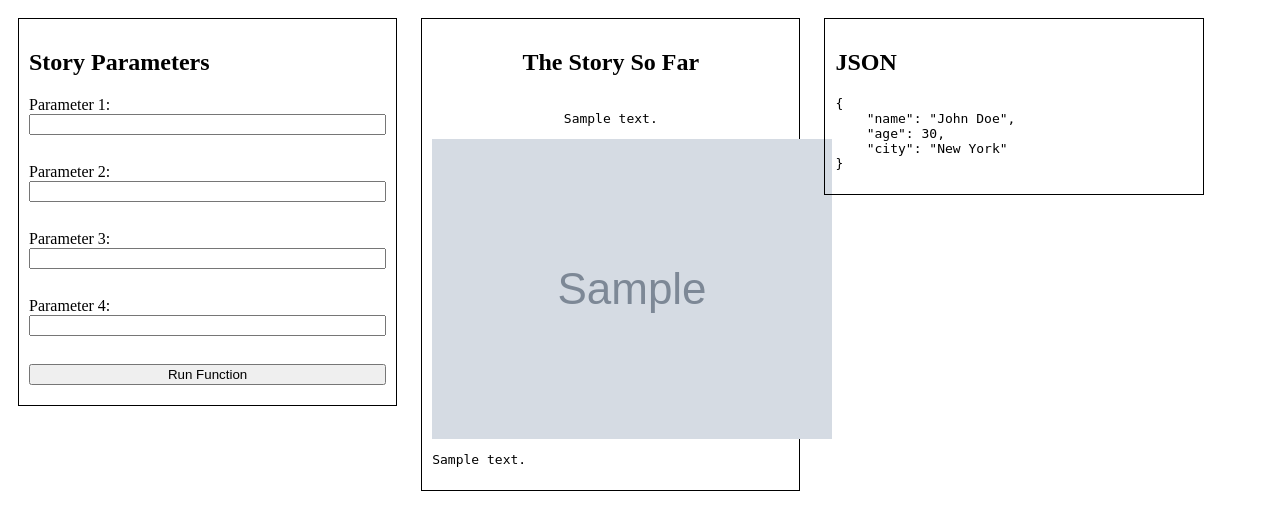
After one commit to qemqemqem/ProgGen, a Flask app: template templates/multi_panel.html in a window 1280 px wide. The commit adds this page. Shown: the top 530 px of the page. Run offline with Flask 3, Linux system fonts and the light colour scheme; the template is opened without the code that fills it: most values are stand-ins (such as "Sample title", 1, 10 or a date in 2020); grey boxes marked "Sample" are stand-in pictures.

Commit message:
Improve html

```diff
--- /dev/null
+++ b/templates/multi_panel.html
@@ -0,0 +1,117 @@
+<!DOCTYPE html>
+<html>
+<head>
+    <title>My HTML Page</title>
+    <style>
+        /* Define the styles for the panels */
+        .panel {
+            display: inline-block;
+            vertical-align: top;
+            width: 30%;
+            margin: 10px;
+            padding: 10px;
+            border: 1px solid black;
+            box-sizing: border-box;
+        }
+
+        /* Define the styles for the input boxes */
+        input {
+            display: block;
+            margin-bottom: 10px;
+            width: 100%;
+            box-sizing: border-box;
+        }
+
+        /* Define the styles for the button */
+        button {
+            display: block;
+            margin: 10px auto;
+            padding: 10px;
+            background-color: #4CAF50;
+            color: white;
+            border: none;
+            border-radius: 4px;
+            cursor: pointer;
+        }
+
+        /* Define the styles for the JSON panel */
+        pre {
+            white-space: pre-wrap;
+        }
+
+        /* Define the styles for the center panel */
+        .center-panel {
+            text-align: center;
+        }
+
+        .center-panel img {
+            display: block;
+            margin: 0 auto;
+        }
+    </style>
+    <script src="https://ajax.googleapis.com/ajax/libs/jquery/3.5.1/jquery.min.js"></script>
+    <script>
+        function shouldRefresh() {
+            var xhr = new XMLHttpRequest();
+            xhr.open('GET', '/should_refresh', false);
+            xhr.send();
+            return xhr.responseText === 'True';
+        }
+
+        function refreshPage() {
+            setTimeout(function () {
+                if (shouldRefresh()) {
+                    location.reload();
+                } else {
+                    refreshPage();
+                }
+            }, 1000);  // check every second
+        }
+
+        window.onload = function () {
+            refreshPage();
+        }
+    </script>
+</head>
+<body>
+<!-- Left Panel -->
+<div class="panel">
+    <h2>Story Parameters</h2>
+    <form method="post" action="{{ url_for('run_function') }}">
+        <label for="param1">Parameter 1:</label>
+        <input type="text" id="param1" name="param1"><br>
+
+        <label for="param2">Parameter 2:</label>
+        <input type="text" id="param2" name="param2"><br>
+
+        <label for="param3">Parameter 3:</label>
+        <input type="text" id="param3" name="param3"><br>
+
+        <label for="param4">Parameter 4:</label>
+        <input type="text" id="param4" name="param4"><br>
+
+        <input type="submit" value="Run Function">
+    </form>
+</div>
+
+<!-- Center Panel -->
+<div class="panel center-panel">
+    <h2>The Story So Far</h2>
+    <pre><br>{{ top_text }}<br></pre>
+    <img src="{{ image_url }}" class="small-image">
+    {#    {% if bottom_text %}#}
+    <pre style="text-align: left;">{{ bottom_text }}</pre>
+    {#    {% endif %}#}
+</div>
+
+<!-- Right Panel -->
+<div class="panel">
+    <h2>JSON</h2>
+    <pre>{
+    "name": "John Doe",
+    "age": 30,
+    "city": "New York"
+}</pre>
+</div>
+</body>
+</html>
```
Also changed, not shown: simple_main.py (+20 -10 lines), templates/simple_index.html (+4 -4 lines).
